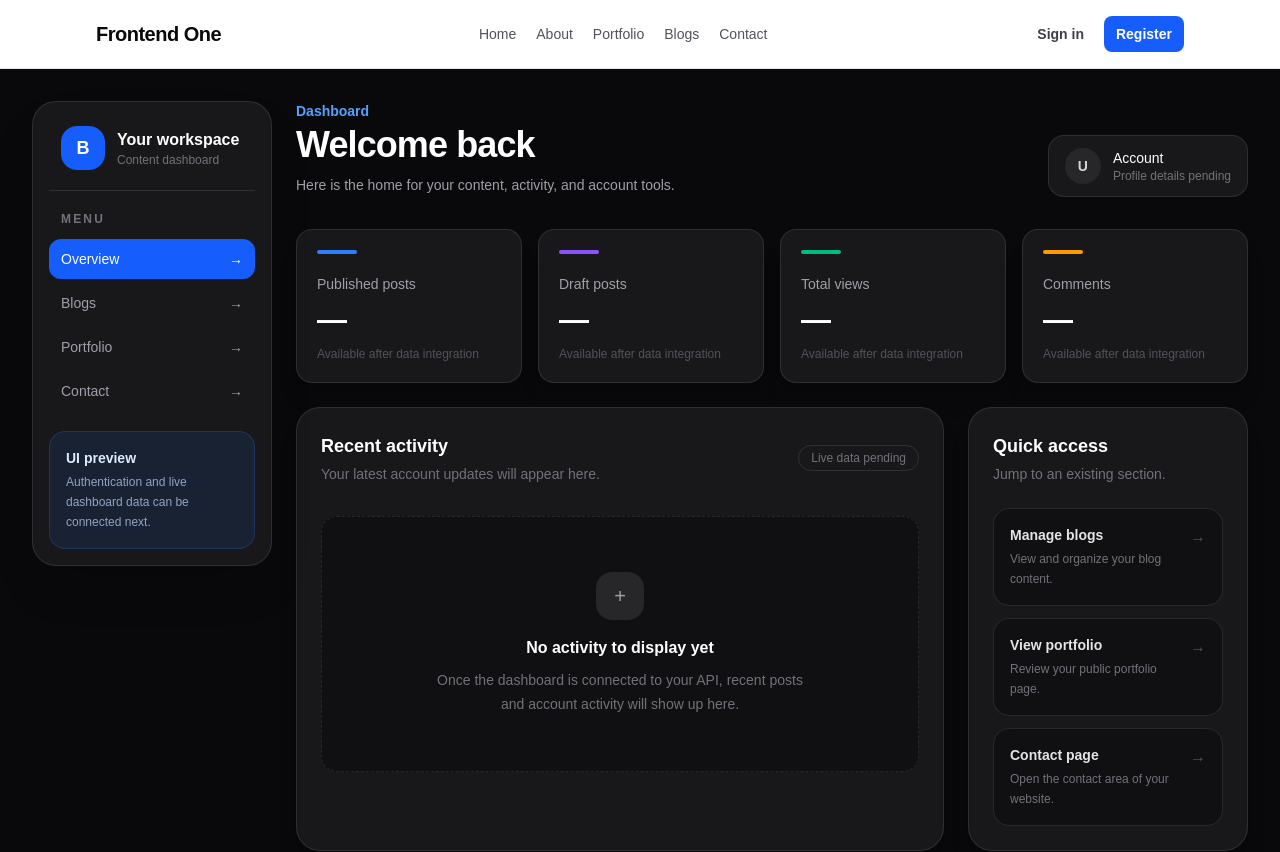
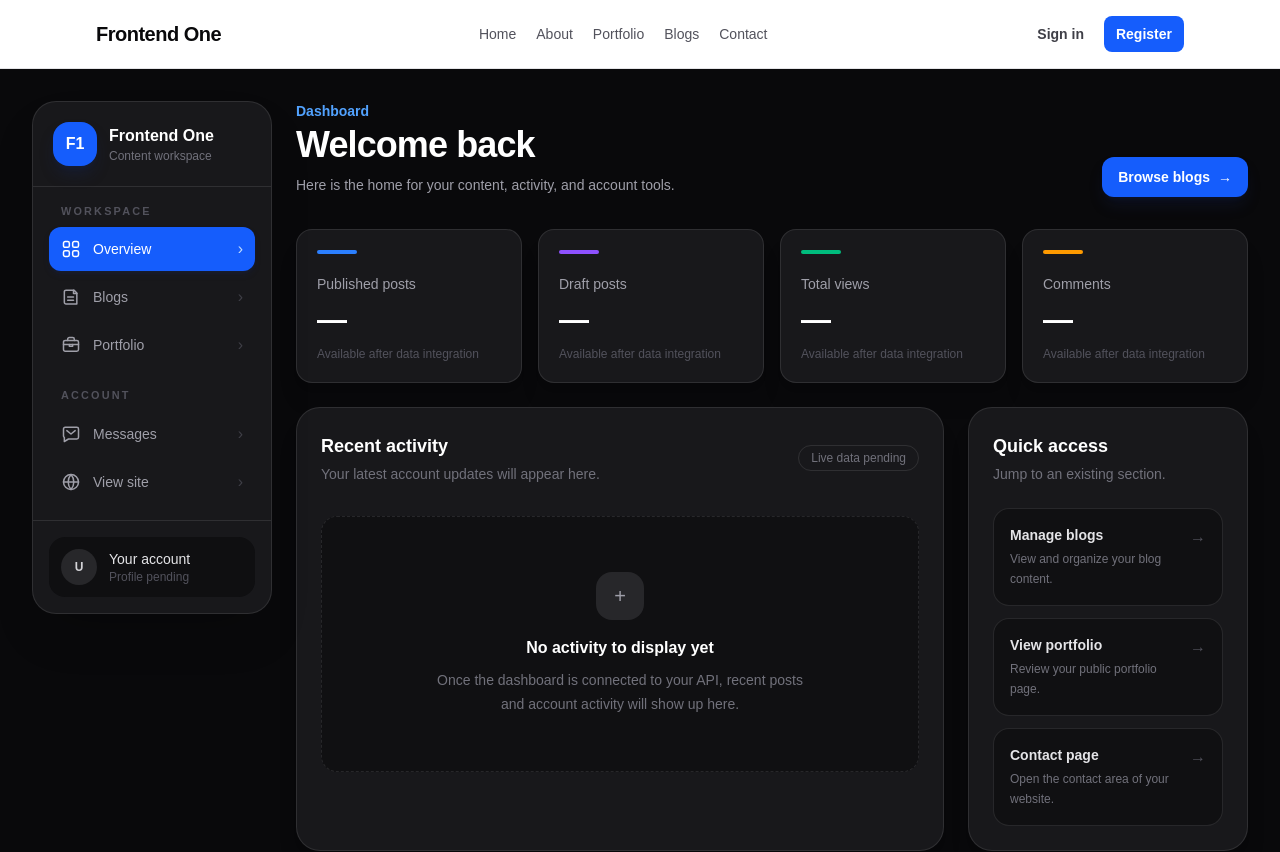
Before and after one commit to SudanBasnet/frontend-1, a Next.js app: page /dashboard in a window 1280 px wide. Shown: the top 852 px of the page. Built offline with nearby package versions, Linux system fonts and the light colour scheme.

Commit message:
Add: Dashboard sidebar integration

```diff
--- a/src/components/Dashboard/Dashboard.jsx
+++ b/src/components/Dashboard/Dashboard.jsx
@@ -1,11 +1,5 @@
 import Link from "next/link";
-
-const dashboardNavigation = [
-  { href: "/dashboard", label: "Overview", active: true },
-  { href: "/blogs", label: "Blogs" },
-  { href: "/portfolio", label: "Portfolio" },
-  { href: "/contact", label: "Contact" },
-];
+import DashboardSidebar from "./DashboardSidebar";
 
 const overviewItems = [
   { label: "Published posts", accent: "bg-blue-500" },
@@ -36,50 +30,7 @@ export default function Dashboard() {
   return (
     <section className="flex flex-1 bg-zinc-950 px-4 py-8 text-zinc-100 sm:px-6 lg:px-8">
       <div className="mx-auto grid w-full max-w-7xl gap-6 lg:grid-cols-[240px_minmax(0,1fr)]">
-        <aside className="h-fit rounded-3xl border border-white/10 bg-zinc-900 p-4 shadow-2xl shadow-black/20 lg:sticky lg:top-6">
-          <div className="border-b border-white/10 px-3 pb-5 pt-2">
-            <div className="flex items-center gap-3">
-              <div className="flex size-11 items-center justify-center rounded-2xl bg-blue-600 text-lg font-bold text-white">
-                B
-              </div>
-              <div>
-                <p className="font-semibold text-white">Your workspace</p>
-                <p className="text-xs text-zinc-500">Content dashboard</p>
-              </div>
-            </div>
-          </div>
-
-          <nav className="py-5" aria-label="Dashboard navigation">
-            <p className="px-3 text-xs font-semibold uppercase tracking-[0.18em] text-zinc-500">
-              Menu
-            </p>
-            <ul className="mt-3 space-y-1">
-              {dashboardNavigation.map((item) => (
-                <li key={item.href}>
-                  <Link
-                    href={item.href}
-                    aria-current={item.active ? "page" : undefined}
-                    className={`flex items-center justify-between rounded-xl px-3 py-2.5 text-sm font-medium transition ${
-                      item.active
-                        ? "bg-blue-600 text-white"
-                        : "text-zinc-400 hover:bg-white/5 hover:text-white"
-                    }`}
-                  >
-                    {item.label}
-                    <span aria-hidden="true">&rarr;</span>
-                  </Link>
-                </li>
-              ))}
-            </ul>
-          </nav>
-
-          <div className="rounded-2xl border border-blue-500/20 bg-blue-500/10 p-4">
-            <p className="text-sm font-semibold text-blue-100">UI preview</p>
-            <p className="mt-1 text-xs leading-5 text-blue-200/70">
-              Authentication and live dashboard data can be connected next.
-            </p>
-          </div>
-        </aside>
+        <DashboardSidebar />
 
         <div className="min-w-0">
           <header className="flex flex-col gap-4 sm:flex-row sm:items-end sm:justify-between">
@@ -93,15 +44,13 @@ export default function Dashboard() {
               </p>
             </div>
 
-            <div className="flex w-fit items-center gap-3 rounded-2xl border border-white/10 bg-zinc-900 px-4 py-3">
-              <div className="flex size-9 items-center justify-center rounded-full bg-zinc-800 text-sm font-semibold text-zinc-300">
-                U
-              </div>
-              <div>
-                <p className="text-sm font-medium text-white">Account</p>
-                <p className="text-xs text-zinc-500">Profile details pending</p>
-              </div>
-            </div>
+            <Link
+              href="/blogs"
+              className="inline-flex w-fit items-center justify-center gap-2 rounded-xl bg-blue-600 px-4 py-2.5 text-sm font-semibold text-white shadow-lg shadow-blue-950/30 transition hover:bg-blue-500 focus-visible:outline-none focus-visible:ring-2 focus-visible:ring-blue-500 focus-visible:ring-offset-2 focus-visible:ring-offset-zinc-950"
+            >
+              Browse blogs
+              <span aria-hidden="true">&rarr;</span>
+            </Link>
           </header>
 
           <div className="mt-8 grid gap-4 sm:grid-cols-2 xl:grid-cols-4">
--- /dev/null
+++ b/src/components/Dashboard/DashboardSidebar.jsx
@@ -0,0 +1,148 @@
+import Link from "next/link";
+
+const navigationGroups = [
+  {
+    label: "Workspace",
+    items: [
+      { href: "/dashboard", label: "Overview", icon: "overview", active: true },
+      { href: "/blogs", label: "Blogs", icon: "blogs" },
+      { href: "/portfolio", label: "Portfolio", icon: "portfolio" },
+    ],
+  },
+  {
+    label: "Account",
+    items: [
+      { href: "/contact", label: "Messages", icon: "messages" },
+      { href: "/", label: "View site", icon: "site" },
+    ],
+  },
+];
+
+function NavigationIcon({ name }) {
+  const paths = {
+    overview: (
+      <>
+        <rect x="3" y="3" width="7" height="7" rx="2" />
+        <rect x="14" y="3" width="7" height="7" rx="2" />
+        <rect x="3" y="14" width="7" height="7" rx="2" />
+        <rect x="14" y="14" width="7" height="7" rx="2" />
+      </>
+    ),
+    blogs: (
+      <>
+        <path d="M6 3.75h9.5L19 7.25v13H6a2 2 0 0 1-2-2V5.75a2 2 0 0 1 2-2Z" />
+        <path d="M15 3.75v4h4" />
+        <path d="M8 12h7M8 16h7" />
+      </>
+    ),
+    portfolio: (
+      <>
+        <rect x="3" y="6.5" width="18" height="13" rx="2" />
+        <path d="M8 6.5V5a2 2 0 0 1 2-2h4a2 2 0 0 1 2 2v1.5M3 11.5h18" />
+        <path d="M10 11.5v2h4v-2" />
+      </>
+    ),
+    messages: (
+      <>
+        <path d="M5 4h14a2 2 0 0 1 2 2v10a2 2 0 0 1-2 2H9l-5 3v-5a2 2 0 0 1-1-1.73V6a2 2 0 0 1 2-2Z" />
+        <path d="m7 8 5 4 5-4" />
+      </>
+    ),
+    site: (
+      <>
+        <circle cx="12" cy="12" r="9" />
+        <path d="M3 12h18M12 3c2.2 2.47 3.33 5.47 3.4 9-.07 3.53-1.2 6.53-3.4 9-2.2-2.47-3.33-5.47-3.4-9C8.67 8.47 9.8 5.47 12 3Z" />
+      </>
+    ),
+  };
+
+  return (
+    <svg
+      aria-hidden="true"
+      className="size-5 shrink-0"
+      fill="none"
+      viewBox="0 0 24 24"
+      stroke="currentColor"
+      strokeWidth="1.8"
+      strokeLinecap="round"
+      strokeLinejoin="round"
+    >
+      {paths[name]}
+    </svg>
+  );
+}
+
+export default function DashboardSidebar() {
+  return (
+    <aside className="h-fit overflow-hidden rounded-3xl border border-white/10 bg-zinc-900 shadow-2xl shadow-black/20 lg:sticky lg:top-6">
+      <div className="border-b border-white/10 p-5">
+        <Link
+          href="/dashboard"
+          className="group flex items-center gap-3 rounded-xl focus-visible:outline-none focus-visible:ring-2 focus-visible:ring-blue-500"
+        >
+          <span className="flex size-11 items-center justify-center rounded-2xl bg-blue-600 text-base font-bold text-white shadow-lg shadow-blue-950/40 transition group-hover:bg-blue-500">
+            F1
+          </span>
+          <span className="min-w-0">
+            <span className="block truncate font-semibold text-white">
+              Frontend One
+            </span>
+            <span className="block text-xs text-zinc-500">Content workspace</span>
+          </span>
+        </Link>
+      </div>
+
+      <nav className="space-y-5 p-4" aria-label="Dashboard navigation">
+        {navigationGroups.map((group) => (
+          <div key={group.label}>
+            <p className="px-3 text-[0.68rem] font-semibold uppercase tracking-[0.2em] text-zinc-600">
+              {group.label}
+            </p>
+            <ul className="mt-2 grid gap-1 sm:grid-cols-2 lg:grid-cols-1">
+              {group.items.map((item) => (
+                <li key={item.href}>
+                  <Link
+                    href={item.href}
+                    aria-current={item.active ? "page" : undefined}
+                    className={`group flex items-center gap-3 rounded-xl px-3 py-2.5 text-sm font-medium transition focus-visible:outline-none focus-visible:ring-2 focus-visible:ring-blue-500 ${
+                      item.active
+                        ? "bg-blue-600 text-white shadow-md shadow-blue-950/30"
+                        : "text-zinc-400 hover:bg-white/5 hover:text-white"
+                    }`}
+                  >
+                    <NavigationIcon name={item.icon} />
+                    <span className="flex-1">{item.label}</span>
+                    <span
+                      aria-hidden="true"
+                      className={`text-base transition group-hover:translate-x-0.5 ${
+                        item.active ? "text-blue-200" : "text-zinc-700"
+                      }`}
+                    >
+                      &rsaquo;
+                    </span>
+                  </Link>
+                </li>
+              ))}
+            </ul>
+          </div>
+        ))}
+      </nav>
+
+      <div className="border-t border-white/10 p-4">
+        <div className="flex items-center gap-3 rounded-2xl bg-zinc-950/60 p-3">
+          <span className="flex size-9 shrink-0 items-center justify-center rounded-full bg-zinc-800 text-xs font-bold text-zinc-300">
+            U
+          </span>
+          <span className="min-w-0">
+            <span className="block truncate text-sm font-medium text-zinc-200">
+              Your account
+            </span>
+            <span className="block truncate text-xs text-zinc-600">
+              Profile pending
+            </span>
+          </span>
+        </div>
+      </div>
+    </aside>
+  );
+}
```
